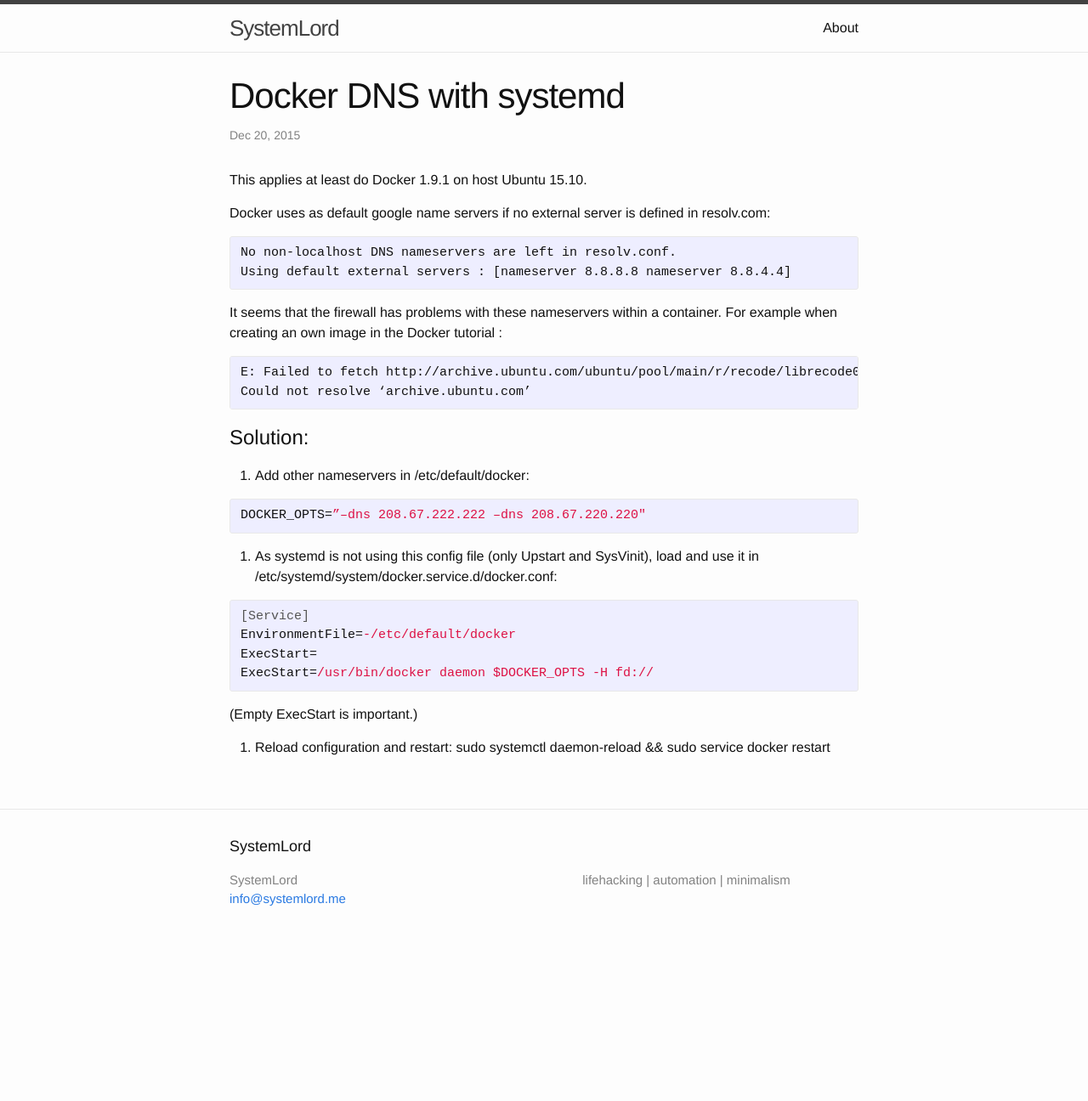
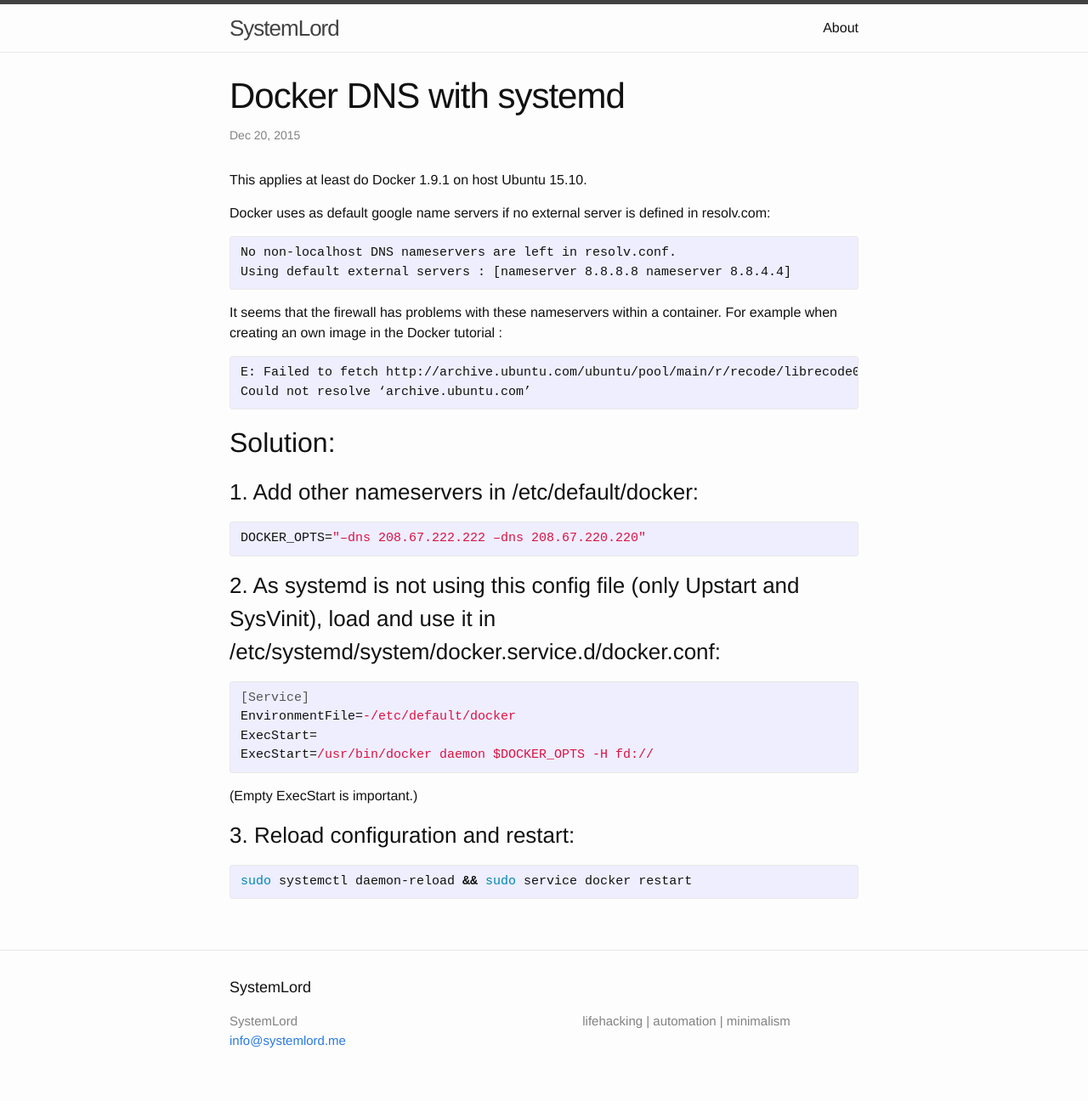
Before and after one commit to manuelbrunner/systemlord, a Jekyll site: the page built from _posts/2015-12-20-docker-dns-systemd.markdown, in a window 1280 px wide. Shown: the whole page at 85% size. Built offline with Jekyll 4.4.1, drawn with Linux system fonts in a browser that asks for light colours; before the commit the page ends 1130 px from its top, so only the background shows below that.

Commit message:
fixed post layout

```diff
--- a/_posts/2015-12-20-docker-dns-systemd.markdown
+++ b/_posts/2015-12-20-docker-dns-systemd.markdown
@@ -17,13 +17,14 @@ E: Failed to fetch http://archive.ubuntu.com/ubuntu/pool/main/r/recode/librecode
 Could not resolve ‘archive.ubuntu.com’
 {% endhighlight %}
 
+## Solution:
 
-# Solution:
-1. Add other nameservers in /etc/default/docker:
+### 1. Add other nameservers in /etc/default/docker:
 {% highlight ini %}
-DOCKER_OPTS=”–dns 208.67.222.222 –dns 208.67.220.220″
+DOCKER_OPTS="–dns 208.67.222.222 –dns 208.67.220.220"
 {% endhighlight %}
-2. As systemd is not using this config file (only Upstart and SysVinit), load and use it in /etc/systemd/system/docker.service.d/docker.conf:
+
+### 2. As systemd is not using this config file (only Upstart and SysVinit), load and use it in /etc/systemd/system/docker.service.d/docker.conf:
 {% highlight ini %}
 [Service]
 EnvironmentFile=-/etc/default/docker
@@ -32,5 +33,7 @@ ExecStart=/usr/bin/docker daemon $DOCKER_OPTS -H fd://
 {% endhighlight %}
 (Empty ExecStart is important.)
 
-4. Reload configuration and restart:
+### 3. Reload configuration and restart:
+{% highlight bash %}
 sudo systemctl daemon-reload && sudo service docker restart
+{% endhighlight %}
```
